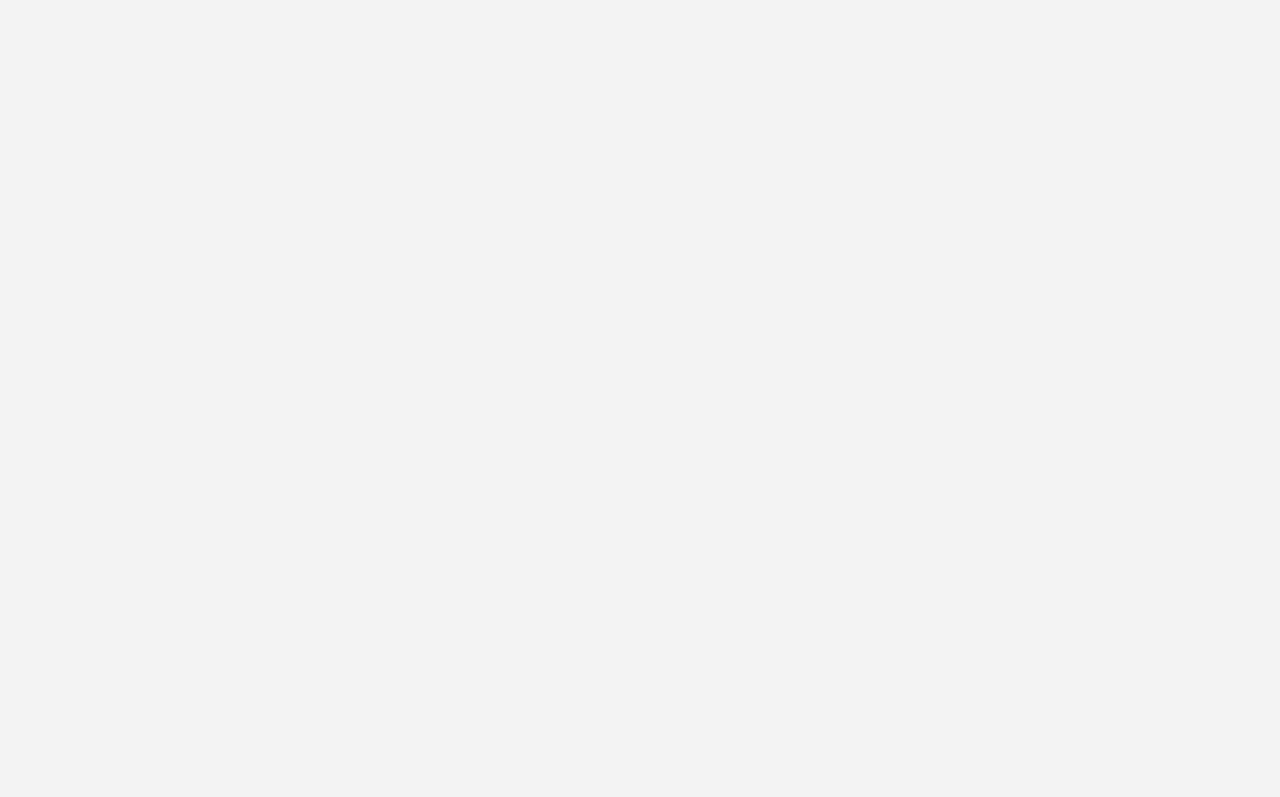
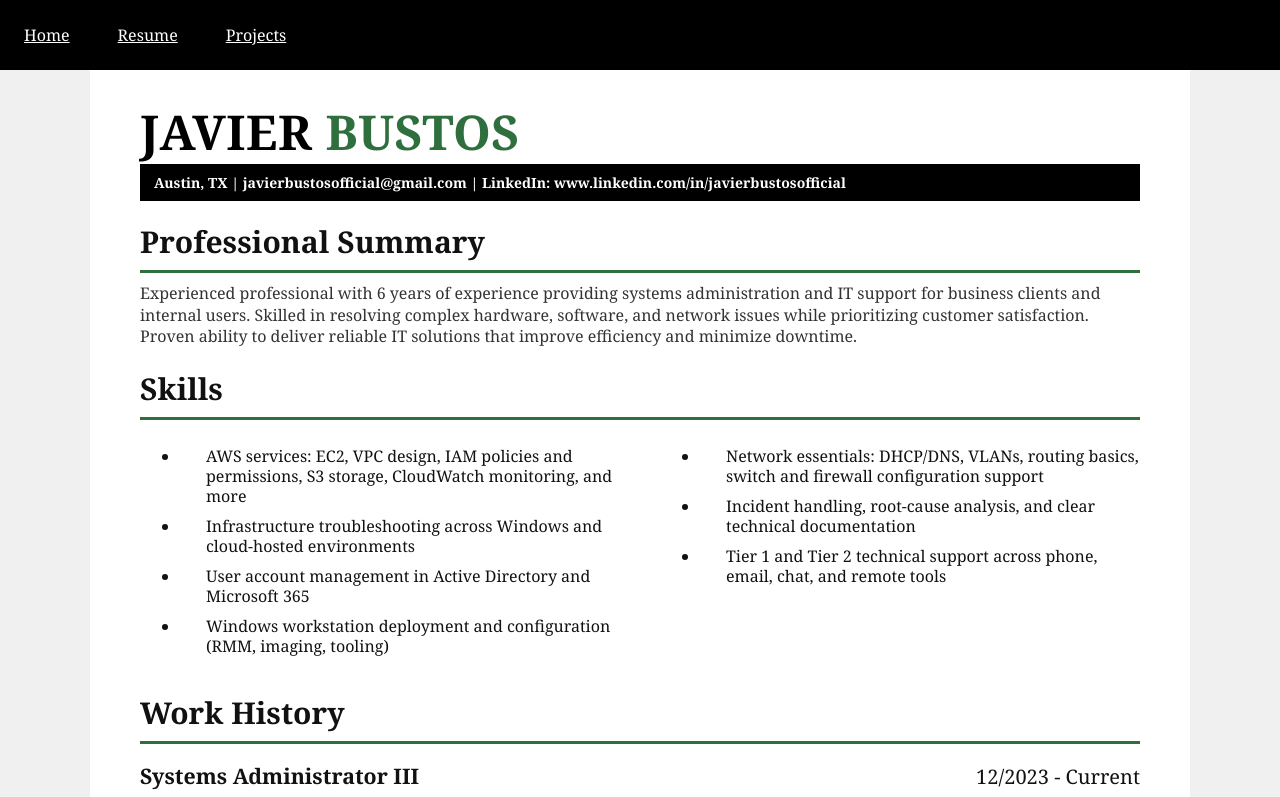
Before and after one commit to javierbustosofficial/cloud-resume-challenge, a React (Vite) app in the folder frontend/: page /resume in a window 1280 px wide. Before the commit this address had no page. Shown: the top 797 px of the page. Built offline with nearby package versions, Linux system fonts and the light colour scheme.

Commit message:
Created routes to Project, Home, a Resume link in nav bar, created associated .jsx files for those pages, and updated the nav bar hmtl to use react-router-dom links to point to new pages

```diff
--- a/frontend/package.json
+++ b/frontend/package.json
@@ -12,7 +12,8 @@
   "dependencies": {
     "react": "^19.2.0",
     "react-dom": "^19.2.0",
-    "react-router": "^7.11.0"
+    "react-router": "^7.11.0",
+    "react-router-dom": "^7.11.0"
   },
   "devDependencies": {
     "@eslint/js": "^9.39.1",
--- a/frontend/src/App.jsx
+++ /dev/null
@@ -1,19 +0,0 @@
-import { useState } from 'react'
-import reactLogo from './assets/react.svg'
-import viteLogo from '/vite.svg'
-import './index.css'
-import Header from './components/Header';
-import Article from './components/ResumePage';
-
-function App() {
-  const [count, setCount] = useState(0)
-
-  return (
-    <>
-      <Header></Header>
-      <Article></Article>
-    </>
-  )
-}
-
-export default App
--- a/frontend/src/components/Header.jsx
+++ b/frontend/src/components/Header.jsx
@@ -1,12 +1,13 @@
 import React from "react";
+import { Link } from "react-router-dom";
 
 export default function Header() {
   return (
     <header>
       <nav className="nav">
-        <a href="/">Home</a>
-        <a href="/resume.html">Resume</a>
-        <a href="/projects.html">Projects</a>
+        <Link to="/">Home</Link>
+        <Link to="/resume">Resume</Link>
+        <Link to="/projects">Projects</Link>
       </nav>
     </header>
   );
--- a/frontend/src/main.jsx
+++ b/frontend/src/main.jsx
@@ -1,13 +1,17 @@
-import { StrictMode } from 'react'
 import { createRoot } from 'react-dom/client'
-import { BrowserRouter, Routes, Route } from "react-router";
+import { BrowserRouter, Routes, Route } from "react-router-dom"
 import './index.css'
-import App from './App.jsx'
+import Resume from './pages/Resume.jsx'
+import Home from './pages/Home.jsx'
+import Projects from './pages/Projects.jsx'
 
 createRoot(document.querySelector('main')).render(
   <BrowserRouter>
     <Routes>
-      <Route path="/" element={<App />} />
+      <Route path="/" element={<Home />} />
+      <Route path="/resume" element={<Resume />} />
+      <Route path="/projects" element={<Projects />} />
+
     </Routes>
   </BrowserRouter>,
 )
--- /dev/null
+++ b/frontend/src/pages/Home.jsx
@@ -0,0 +1,16 @@
+import { useState } from 'react'
+import reactLogo from '../assets/react.svg'
+import '../index.css'
+import Header from '../components/Header';
+
+function Home() {
+  const [count, setCount] = useState(0)
+
+  return (
+    <>
+      <Header></Header>
+    </>
+  )
+}
+
+export default Home
--- /dev/null
+++ b/frontend/src/pages/Projects.jsx
@@ -0,0 +1,16 @@
+import { useState } from 'react'
+import reactLogo from '../assets/react.svg'
+import '../index.css'
+import Header from '../components/Header';
+
+function Projects() {
+  const [count, setCount] = useState(0)
+
+  return (
+    <>
+      <Header></Header>
+    </>
+  )
+}
+
+export default Projects
--- /dev/null
+++ b/frontend/src/pages/Resume.jsx
@@ -0,0 +1,18 @@
+import { useState } from 'react'
+import reactLogo from '../assets/react.svg'
+import '../index.css'
+import Header from '../components/Header';
+import Article from '../components/ResumePage';
+
+function Resume() {
+  const [count, setCount] = useState(0)
+
+  return (
+    <>
+      <Header></Header>
+      <Article></Article>
+    </>
+  )
+}
+
+export default Resume
```
Also changed, not shown: 1 other file (tests, documents, lock files or other folders).
